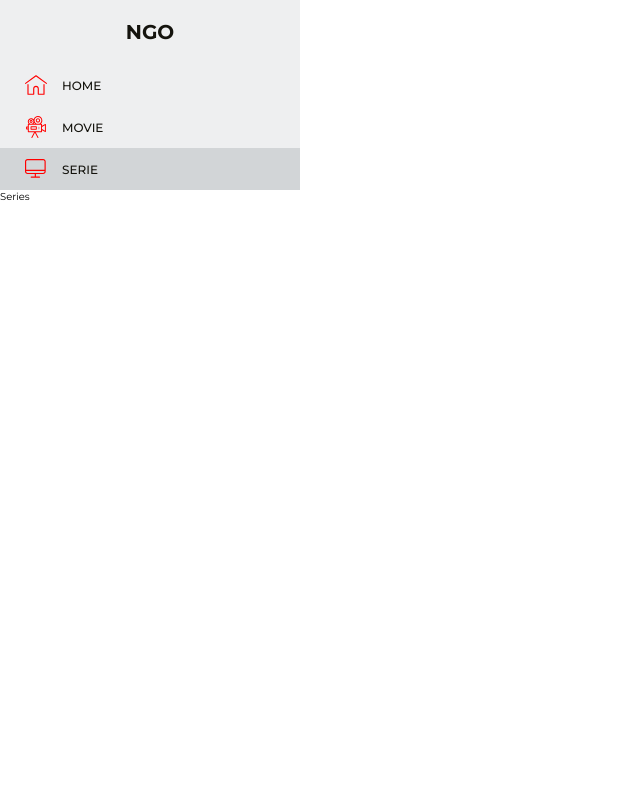
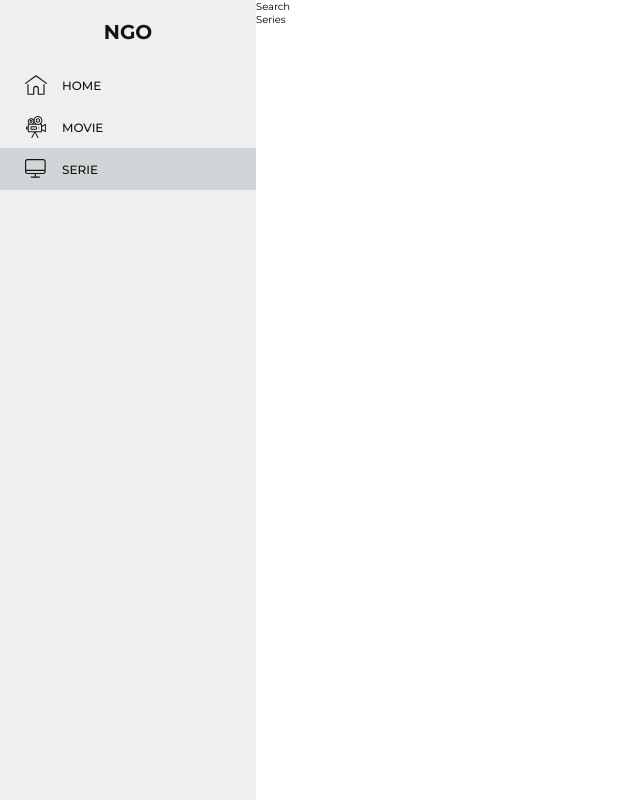
Before and after one commit to tufailra97/ngo, a React (Create React App) app: page /series in a window 1280 px wide. Shown: the whole page, without its empty margins (0-640 px from the left). Built offline with nearby package versions, Linux system fonts and the light colour scheme.

Commit message:
created interfaces folder sidebar partially completed init search bar

```diff
--- a/src/App.tsx
+++ b/src/App.tsx
@@ -1,4 +1,4 @@
-import React, { useEffect, useState } from 'react';
+import React from 'react';
 import RootRouter from 'routes';
 
 const App: React.FC = () => {
--- /dev/null
+++ b/src/components/Search.tsx
@@ -0,0 +1,7 @@
+import React from 'react';
+
+const Search: React.FC = () => {
+  return <div>Search</div>;
+};
+
+export default Search;
--- a/src/components/Sidebar.tsx
+++ b/src/components/Sidebar.tsx
@@ -1,6 +1,9 @@
-import React from 'react';
+import React, { useContext } from 'react';
 import { NavLink } from 'react-router-dom';
-import styled, { ThemeProps as StyleThemeProps } from 'styled-components';
+import styled, {
+  ThemeProps as StyleThemeProps,
+  ThemeContext
+} from 'styled-components';
 import ThemeProps from 'interfaces/ThemeProps';
 import { Home, Movie, Series } from 'icons';
 import Logo from './Logo';
@@ -10,7 +13,8 @@ const StyledSidebar = styled.div`
   display: flex;
   flex-direction: column;
   align-items: flex-start;
-  width: 30rem;
+  width: 20vw;
+  height: 100vh;
   background-color: ${(props: StyleThemeProps<ThemeProps>) =>
     props.theme.secondaryBackgroundColour};
 `;
@@ -61,6 +65,8 @@ const LinkWrapper = styled(NavLink).attrs({
 `;
 
 const Sidebar: React.FC = () => {
+  const theme: ThemeProps = useContext(ThemeContext);
+
   return (
     <StyledSidebar>
       <Logo />
@@ -68,19 +74,19 @@ const Sidebar: React.FC = () => {
         <ul>
           <li>
             <LinkWrapper activeClassName={active} to='/home'>
-              <Home width={22} height={22} color={'red'} />
+              <Home width={22} height={22} color={theme.textColour} />
               <span>Home</span>
             </LinkWrapper>
           </li>
           <li>
             <LinkWrapper activeClassName={active} to='/movies'>
-              <Movie width={22} height={22} color={'red'} />
+              <Movie width={22} height={22} color={theme.textColour} />
               <span>Movie</span>
             </LinkWrapper>
           </li>
           <li>
             <LinkWrapper activeClassName={active} to='/series'>
-              <Series width={22} height={22} color={'red'} />
+              <Series width={22} height={22} color={theme.textColour} />
               <span>Serie</span>
             </LinkWrapper>
           </li>
--- /dev/null
+++ b/src/interfaces/MovieProps.ts
@@ -0,0 +1,23 @@
+export interface IMovie {
+  adult?: boolean
+  backdrop_path?: string
+  genre_ids?: Array<number>
+  id: number
+  original_language: string
+  original_title: string
+  overview?: string
+  popularity?: string
+  poster_path?: string
+  release_date?: string
+  title: string
+  video?: boolean
+  vote_average?: number
+  vote_count?: number
+}
+
+export interface IMovieResponse {
+  page: number
+  results: Array<IMovie>
+  total_pages: number
+  total_results: number
+}
--- a/src/reducer/movies.ts
+++ b/src/reducer/movies.ts
@@ -1,28 +1,6 @@
 import { FETCH_FAILED, FETCH_SUCCESS, REQUEST_FETCH } from 'constant';
+import { IMovieResponse } from 'interfaces/MovieProps';
 
-interface IMovie {
-  adult?: boolean
-  backdrop_path?: string
-  genre_ids?: Array<number>
-  id: number
-  original_language: string
-  original_title: string
-  overview?: string
-  popularity?: string
-  poster_path?: string
-  release_date?: string
-  title: string
-  video?: boolean
-  vote_average?: number
-  vote_count?: number
-}
-
-interface IMovieResponse {
-  page: number
-  results: Array<IMovie>
-  total_pages: number
-  total_results: number
-}
 interface IInistialState {
   movies: IMovieResponse | null | undefined,
   fetchRequested: boolean,
@@ -42,24 +20,20 @@ const reducer = (state = initialState, actions: any): any => {
         ...state,
         fetchRequested: true
       }
-      break;
     case FETCH_FAILED:
       return {
         ...state,
         fetchFailed: true,
         fetchRequested: false
       }
-      break;
     case FETCH_SUCCESS:
       return {
         ...state,
         fetchRequested: false,
         movies: actions.payload
       }
-      break;
     default:
       return state;
-      break;
   }
 };
 
--- a/src/routes/index.tsx
+++ b/src/routes/index.tsx
@@ -1,4 +1,4 @@
-import React, { Fragment } from 'react';
+import React from 'react';
 import {
   BrowserRouter as Router,
   Switch,
@@ -9,19 +9,33 @@ import Home from './home/Home';
 import Movies from './movies/Movies';
 import Series from './series/Series';
 import { Sidebar } from 'components';
+import Search from 'components/Search';
+import styled from 'styled-components';
+
+const MainContainer = styled.div`
+  display: flex;
+`;
+
+const RouteWrapper = styled.div`
+  width: 80vw;
+  height: 100vh;
+`;
 
 const RootRouter: React.FC = () => {
   return (
     <Router>
-      <Fragment>
+      <MainContainer>
         <Sidebar />
+        <RouteWrapper>
+          <Search />
           <Switch>
             <Route exact path={'/'} component={() => <Redirect to='/home' />} />
             <Route path={'/home'} component={Home} />
             <Route path={'/movies'} component={Movies} />
             <Route path={'/series'} component={Series} />
           </Switch>
-      </Fragment>
+        </RouteWrapper>
+      </MainContainer>
     </Router>
   );
 };
```
Lines whose indentation alone changed are shown as unchanged.
